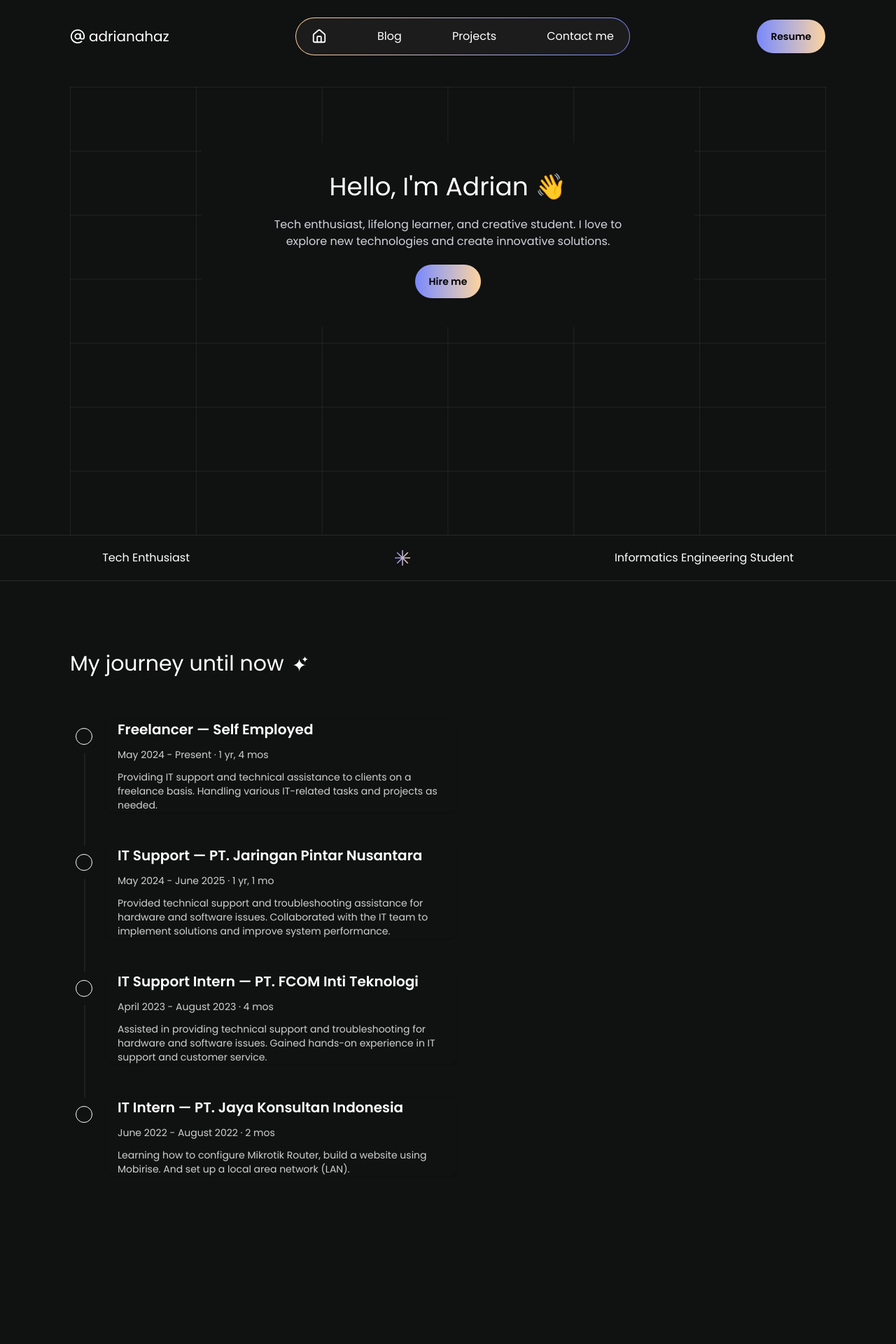
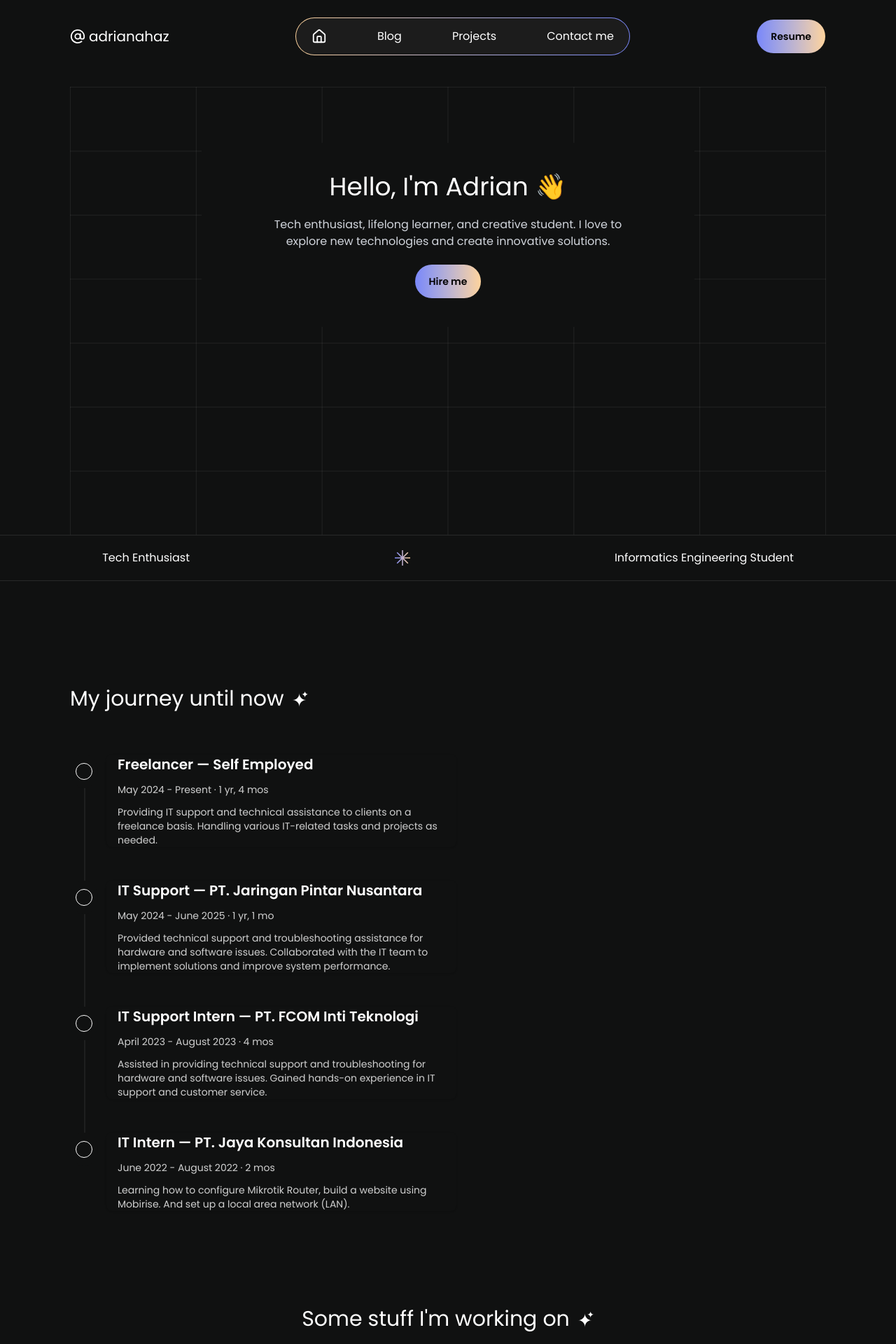
Before and after one commit to adrianahaz/adrianahaz.github.io, a SvelteKit app: page / in a window 1280 px wide. Shown: the part 20-1940 px from the top of the page at 70% size. Before the commit the page ends 1836 px from the top, so only its background shows below. Built offline with nearby package versions, Linux system fonts and the light colour scheme.

Commit message:
feat(section): added new section, experience and project

```diff
--- a/src/routes/+page.svelte
+++ b/src/routes/+page.svelte
@@ -1,30 +1,31 @@
 <script>
 	import { getAllExperience } from '$lib/data/experience.js';
+	import { getAllProjects, getAllAssignments } from '$lib/data/projects.js';
 
 	import Hero from '$lib/components/section/hero/Hero.component.svelte';
+	import Experience from '$lib/components/section/experience/Experience.component.svelte';
+	import Project from '$lib/components/section/project/Project.component.svelte';
 	import Badge from '$lib/components/ui/badge/Badge.component.svelte';
-	import Timeline from '$lib/components/ui/timeline/Timeline.component.svelte';
-	import Spark from '$lib/components/ui/icon/Spark.component.svelte';
 
 	let experiences = getAllExperience();
+	let projects = getAllProjects();
+	let assignments = getAllAssignments();
 </script>
 
 <svelte:head>
-	<title>Adrianahaz Portfolio</title>
-	<meta name="description" content="Adrian's personal portfolio website." />
+	<title>Adrian's Portfolio</title>
+	<meta
+		name="description"
+		content="Adrian's personal portfolio website. Created with SvelteKit and TailwindCSS."
+	/>
 	<meta name="author" content="Adrian Ahmad Al Zidan" />
 </svelte:head>
 
-<main>
+<main class="md:pb-[100px]">
 	<Hero />
 	<Badge />
 </main>
 
-<section class="p-[20px] md:p-[100px] flex flex-col gap-[25px] md:gap-[50px]">
-	<div class="flex items-center gap-3">
-		<h2 class="text-l md:text-3xl">My journey until now</h2>
-		<Spark />
-	</div>
+<Experience {experiences} />
 
-	<Timeline {experiences} />
-</section>
+<Project {projects} {assignments} />
```
